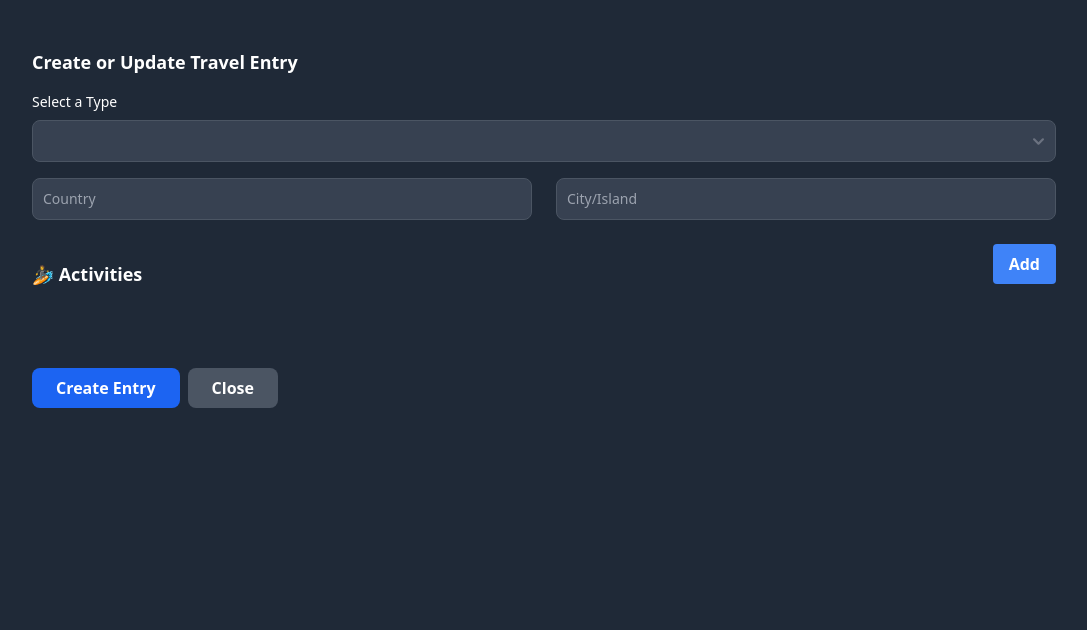
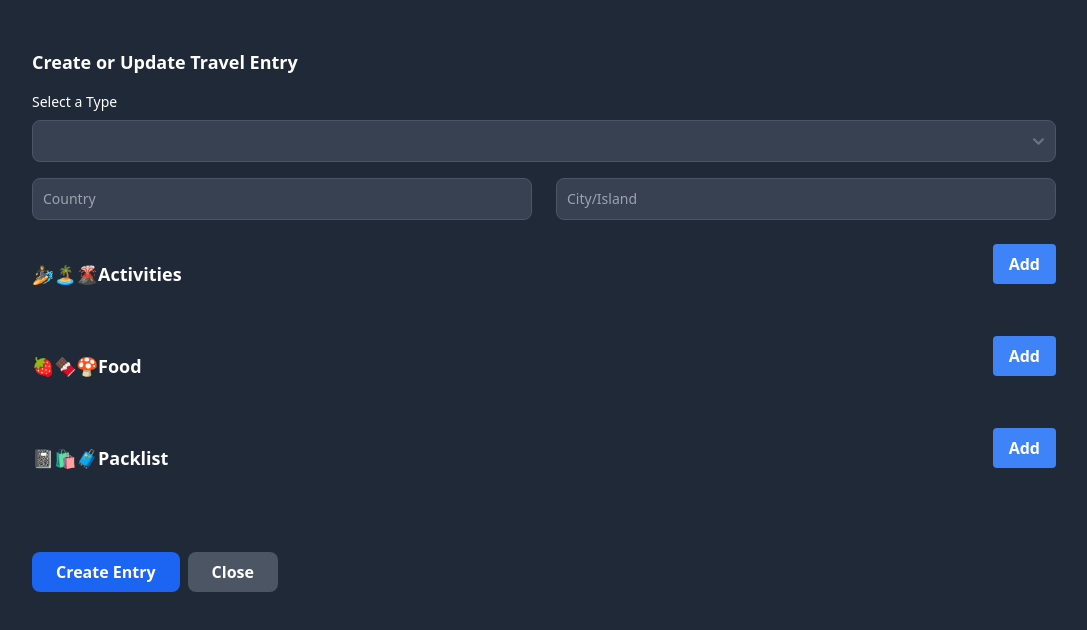
Before and after one commit to Marina0203/travelplanner, a Vue app: page / in a window 1280 px wide. Both pictures are taken after a click on the button "Add Entry". Shown: the top 630 px of the page, without its empty margins (96-1183 px from the left). Built offline with nearby package versions, Linux system fonts and the light colour scheme.

Commit message:
feat: added food and packlist sections with add and delete functions

```diff
--- a/src/components/TravelEntryForm.vue
+++ b/src/components/TravelEntryForm.vue
@@ -7,6 +7,10 @@ const {
   createTravelEntry,
   setActivity,
   deleteActivity,
+  setFood,
+  deleteFood,
+  setPackList,
+  deletePackList,
 } = useTravelEntryStore();
 const {travelEntry, activity, food, packList} = storeToRefs(useTravelEntryStore());
 const showActivitiesInput = ref(false);
@@ -48,6 +52,14 @@ function toggleShowActivitiesInput() {
   showActivitiesInput.value = !showActivitiesInput.value;
 }
 
+function toggleShowFoodInput() {
+  showFoodInput.value = !showFoodInput.value;
+}
+
+function toggleShowPackListInput() {
+  showPackListInput.value = !showPackListInput.value;
+}
+
 const isEmptyEntry = computed(() => {
   const entry = travelEntry.value;
   return (
@@ -59,6 +71,8 @@ const isEmptyEntry = computed(() => {
       entry.packList.length === 0
   );
 });
+
+
 </script>
 
 <template>
@@ -91,10 +105,10 @@ const isEmptyEntry = computed(() => {
     </div>
   </section>
 
-  <!-- 🏄‍ Activities Section -->
+  <!-- Activities Section -->
   <section>
     <div class="flex justify-between">
-      <h2 class="text-lg font-semibold text-gray-900 dark:text-white py-4">🏄‍ Activities</h2>
+      <h2 class="text-lg font-semibold text-gray-900 dark:text-white py-4">🏄‍🏝🌋Activities</h2>
       <button type="button" @click="toggleShowActivitiesInput" class="self-start">
         {{ showActivitiesInput ? "Close" : "Add" }}
       </button>
@@ -138,6 +152,96 @@ const isEmptyEntry = computed(() => {
     </ul>
   </section>
 
+  <!-- Food Section -->
+  <section>
+    <div class="flex justify-between">
+      <h2 class="text-lg font-semibold text-gray-900 dark:text-white py-4">🍓🍫🍄Food</h2>
+      <button type="button" @click="toggleShowFoodInput" class="self-start">
+        {{ showFoodInput ? "Close" : "Add" }}
+      </button>
+    </div>
+    <ul v-if="showFoodInput" class="mt-4 grid grid-cols-3 gap-4 items-end">
+      <div>
+        <label for="food_name" class="sr-only block mb-2 text-sm font-medium text-gray-900 dark:text-white">
+          Food
+        </label>
+        <input v-model="food.name" type="text" id="activity_name" placeholder="Food"
+               class="w-full p-2 border rounded-lg dark:bg-gray-700 dark:text-white" required>
+      </div>
+      <select v-model="food.type" id="activity_type"
+              class="w-full p-2 border rounded-lg dark:bg-gray-700 dark:text-white">
+        <option disabled value="">Select Type</option>
+        <option value="Cafe">Cafe</option>
+        <option value="Restaurant">Restaurant</option>
+        <option value="Breakfast">Breakfast</option>
+        <option value="Street Food">Street Food</option>
+        <option value="Supermarket">Supermarket</option>
+      </select>
+      <div class="text-right flex items-center space-x-2">
+        <button type="button" @click="setFood(food)"
+                class="px-4 py-2 text-white bg-blue-600 rounded-lg hover:bg-blue-700">
+          Add
+        </button>
+      </div>
+    </ul>
+    <!-- Display Food -->
+    <ul class="my-8">
+      <li v-for="(item, index) in sortedFood" :key="index" class="flex items-center justify-between">
+        <span>{{ item.name }} ({{ item.type }})</span>
+        <div class="flex pt-2">
+          <button @click="deleteFood(index)"
+                  class="px-3 py-1 text-white bg-red-600 rounded-lg hover:bg-red-700">
+            Delete
+          </button>
+        </div>
+      </li>
+    </ul>
+  </section>
+
+  <!-- Packlist Section -->
+  <section>
+    <div class="flex justify-between">
+      <h2 class="text-lg font-semibold text-gray-900 dark:text-white py-4">📓🛍️🧳Packlist</h2>
+      <button type="button" @click="toggleShowPackListInput" class="self-start">
+        {{ showPackListInput ? "Close" : "Add" }}
+      </button>
+    </div>
+    <ul v-if="showPackListInput" class="mt-4 grid grid-cols-3 gap-4 items-end">
+      <div>
+        <label for="packlist_name" class="sr-only block mb-2 text-sm font-medium text-gray-900 dark:text-white">
+          Packlist
+        </label>
+        <input v-model="packList.name" type="text" id="activity_name" placeholder="Packlist"
+               class="w-full p-2 border rounded-lg dark:bg-gray-700 dark:text-white" required>
+      </div>
+      <select v-model="packList.type" id="packlist_type"
+              class="w-full p-2 border rounded-lg dark:bg-gray-700 dark:text-white">
+        <option disabled value="">Select Type</option>
+        <option value="Toiletries">Toiletries</option>
+        <option value="Electronics">Electronics</option>
+        <option value="Medication">Medication</option>
+      </select>
+      <div class="text-right flex items-center space-x-2">
+        <button type="button" @click="setPackList(packList)"
+                class="px-4 py-2 text-white bg-blue-600 rounded-lg hover:bg-blue-700">
+          Add
+        </button>
+      </div>
+    </ul>
+    <!-- Display Activities -->
+    <ul class="my-8">
+      <li v-for="(item, index) in sortedPackList" :key="index" class="flex items-center justify-between">
+        <span>{{ item.name }} ({{ item.type }})</span>
+        <div class="flex pt-2">
+          <button @click="deletePackList(index)"
+                  class="px-3 py-1 text-white bg-red-600 rounded-lg hover:bg-red-700">
+            Delete
+          </button>
+        </div>
+      </li>
+    </ul>
+  </section>
+
   <section class="button-container my-16">
     <button @click="createTravelEntry(travelEntry)"
             type="submit"
```
